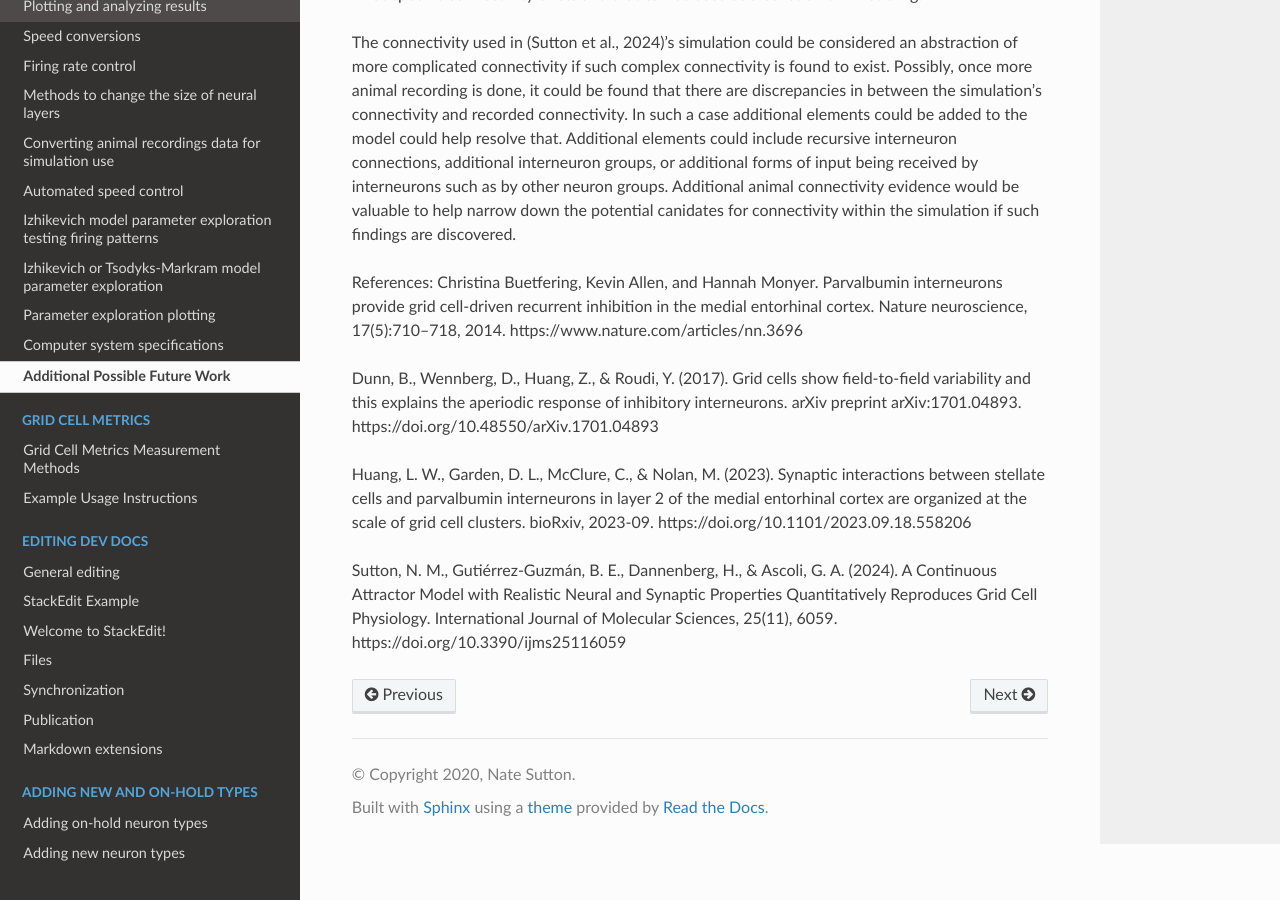
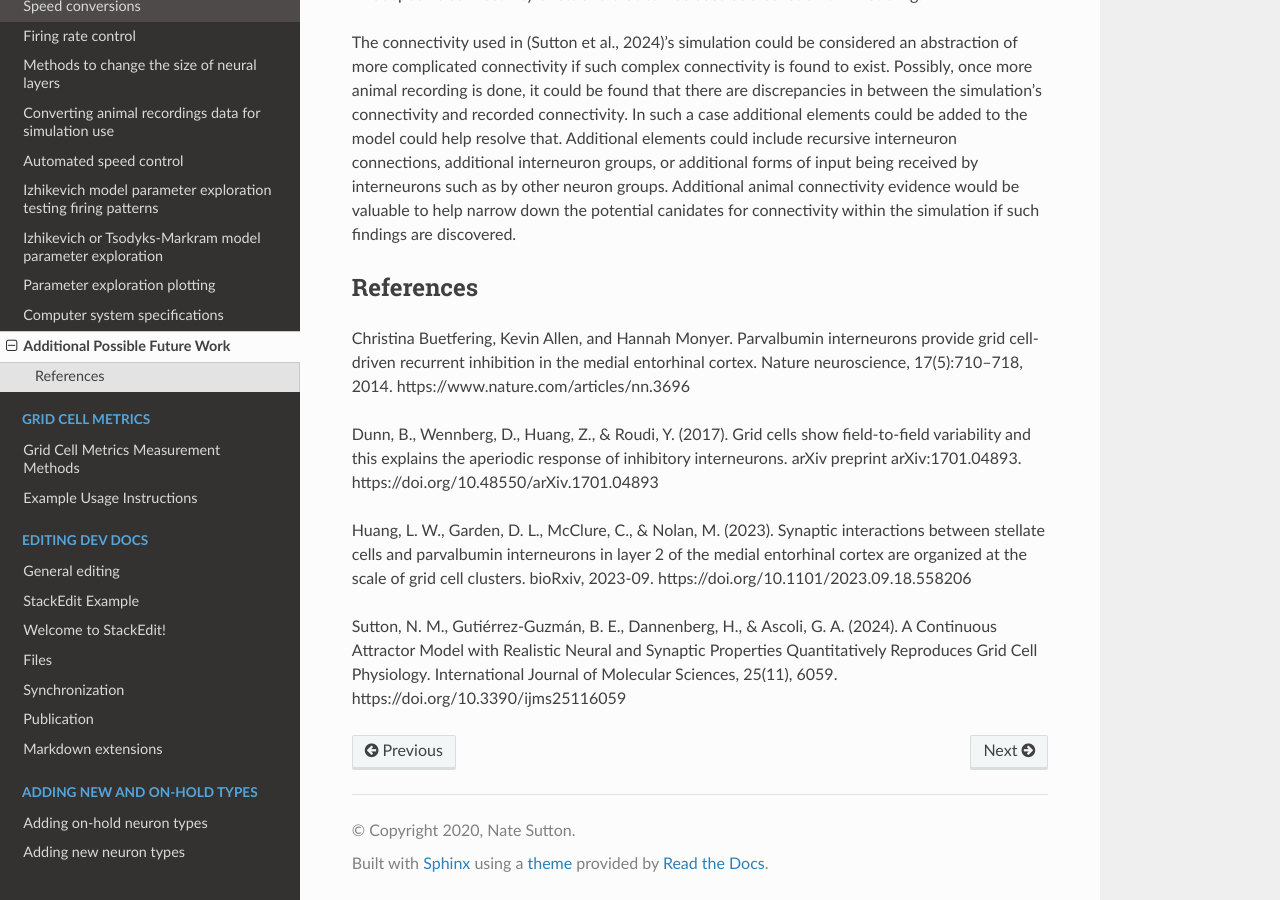
Before and after one commit to Hippocampome-Org/hco_dev_docs, a Sphinx documentation site: the page built from docs/spatial_nav/additional_future_work.md, in a window 1280 px wide and 900 px high, scrolled down 753 px. Built offline with Sphinx 7.4.7 and the Read the Docs theme 2.0.0, drawn with Linux system fonts in a browser that asks for light colours.

```diff
--- a/docs/spatial_nav/additional_future_work.md
+++ b/docs/spatial_nav/additional_future_work.md
@@ -9,7 +9,8 @@ Some relevant publications related to this connectivity are (Buetfering et al.,
 
 The connectivity used in (Sutton et al., 2024)'s simulation could be considered an abstraction of more complicated connectivity if such complex connectivity is found to exist. Possibly, once more animal recording is done, it could be found that there are discrepancies in between the simulation's connectivity and recorded connectivity. In such a case additional elements could be added to the model could help resolve that. Additional elements could include recursive interneuron connections, additional interneuron groups, or additional forms of input being received by interneurons such as by other neuron groups. Additional animal connectivity evidence would be valuable to help narrow down the potential canidates for connectivity within the simulation if such findings are discovered.
 
-References:
+### References
+
 Christina Buetfering, Kevin Allen, and Hannah Monyer. Parvalbumin interneurons provide grid
 cell-driven recurrent inhibition in the medial entorhinal cortex. Nature neuroscience, 17(5):710–718,
 2014. https://www.nature.com/articles/nn.3696
```
